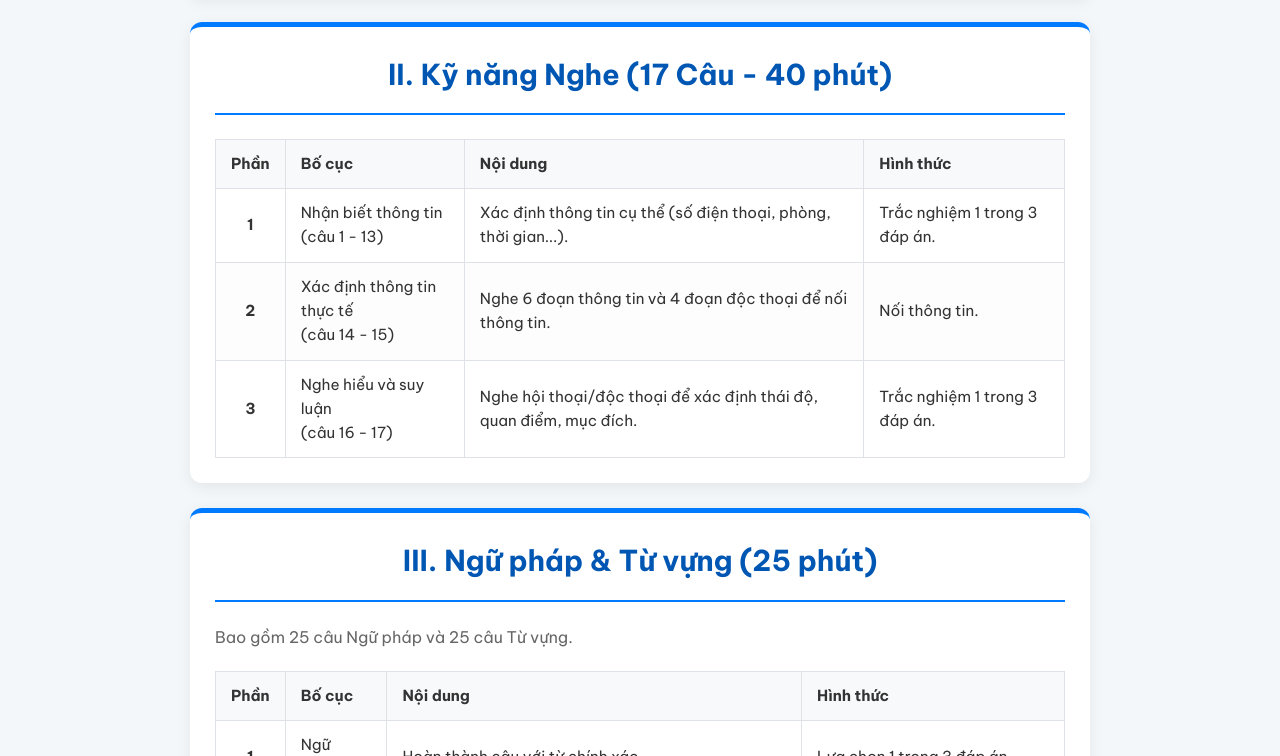
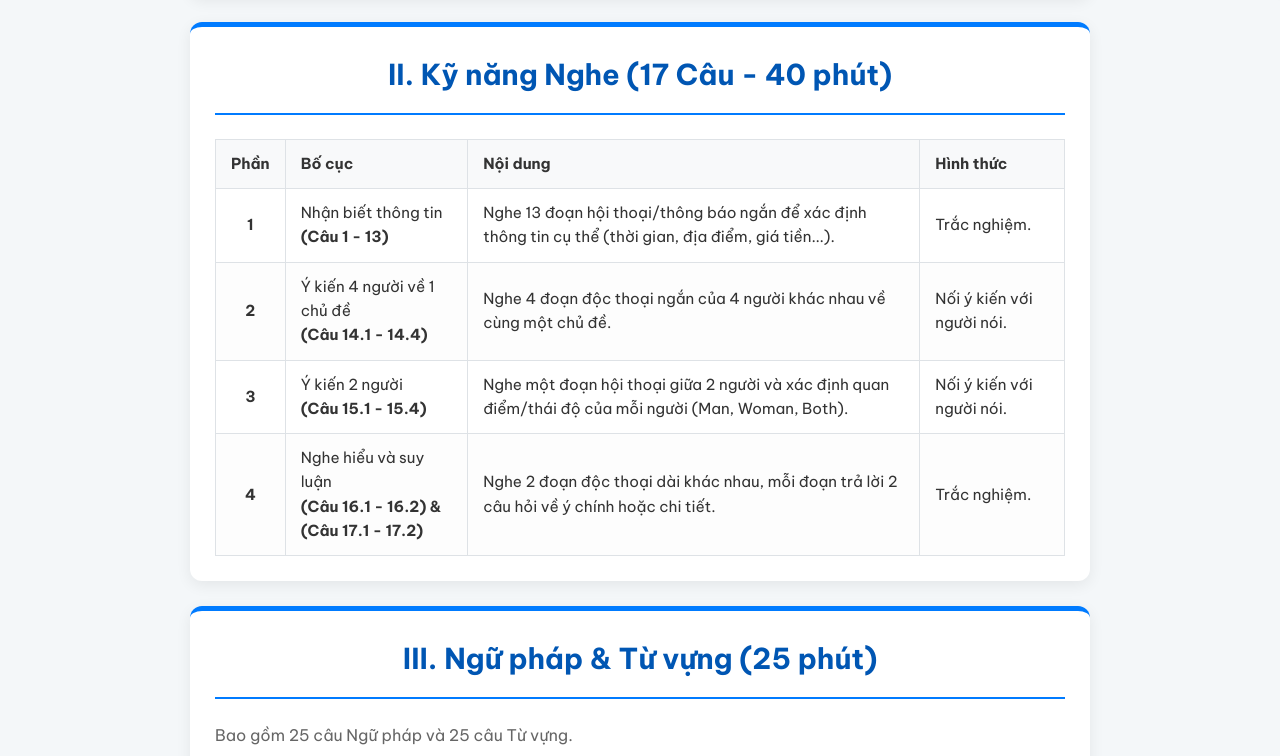
Before and after one commit to TranHuuDat2004/aptis-practice, a plain HTML site: page structure.html in a window 1280 px wide. Shown: the part 812-1568 px from the top of the page. Drawn offline with Linux system fonts and the light colour scheme.

Commit message:
minor fix

```diff
--- a/components/header.html
+++ b/components/header.html
@@ -32,8 +32,8 @@
                     <div class="dropdown-content">
                         <a href="listening_part1.html">Part 1 (1-13)</a>
                         <a href="listening_part14.html">Part 2 (Câu 14)</a>
-                        <a href="listening_part15.html">Part 2 (Câu 15)</a>
-                        <a href="listening_part1617.html">Part 3 (Câu 16-17)</a>
+                        <a href="listening_part15.html">Part 3 (Câu 15)</a>
+                        <a href="listening_part1617.html">Part 4 (Câu 16-17)</a>
                         <a href="listening_cheatsheet.html">Bảng Key Tổng hợp</a>
                     </div>
                 </li>
@@ -102,8 +102,8 @@
                     <a href="listening_overview.html">- Tổng quan</a>
                     <a href="listening_part1.html">- Part 1 (1-13)</a>
                     <a href="listening_part14.html">- Part 2 (Câu 14)</a>
-                    <a href="listening_part15.html">- Part 2 (Câu 15)</a>
-                    <a href="listening_part1617.html">- Part 3 (Câu 16-17)</a>
+                    <a href="listening_part15.html">- Part 3 (Câu 15)</a>
+                    <a href="listening_part1617.html">- Part 4 (Câu 16-17)</a>
                     <a href="listening_cheatsheet.html">- Bảng Key Tổng hợp</a>
                 </div>
             </li>
--- a/structure.html
+++ b/structure.html
@@ -1,5 +1,6 @@
 <!DOCTYPE html>
 <html lang="vi">
+
 <head>
     <meta charset="UTF-8">
     <meta name="viewport" content="width=device-width, initial-scale=1.0">
@@ -10,6 +11,7 @@
     <link href="https://fonts.googleapis.com/css2?family=Be+Vietnam+Pro:wght@400;500;700&display=swap" rel="stylesheet">
     <link rel="icon" href="img/favicon.png" type="image/x-icon">
 </head>
+
 <body>
     <header id="header-placeholder"></header>
     <div class="content-pusher">
@@ -43,19 +45,22 @@
                                 <tr>
                                     <td>2</td>
                                     <td>Mô tả, đưa quan điểm</td>
-                                    <td>Mô tả 1 bức tranh và trả lời 2 câu hỏi liên quan <br> (kể câu chuyện quá khứ + quan điểm bản thân).</td>
+                                    <td>Mô tả 1 bức tranh và trả lời 2 câu hỏi liên quan <br> (kể câu chuyện quá khứ +
+                                        quan điểm bản thân).</td>
                                     <td>45 giây cho mỗi câu trả lời.</td>
                                 </tr>
                                 <tr>
                                     <td>3</td>
                                     <td>Mô tả, so sánh</td>
-                                    <td>Mô tả & so sánh 2 bức tranh, trả lời 2 câu hỏi liên quan (quan điểm bản thân).</td>
+                                    <td>Mô tả & so sánh 2 bức tranh, trả lời 2 câu hỏi liên quan (quan điểm bản thân).
+                                    </td>
                                     <td>45 giây cho mỗi câu trả lời.</td>
                                 </tr>
                                 <tr>
                                     <td>4</td>
                                     <td>Thảo luận</td>
-                                    <td>Trả lời 3 câu hỏi về 1 chủ đề (kể câu chuyện quá khứ + cảm xúc của mình + quan điểm bản thân). </td>
+                                    <td>Trả lời 3 câu hỏi về 1 chủ đề (kể câu chuyện quá khứ + cảm xúc của mình + quan
+                                        điểm bản thân). </td>
                                     <td>1 phút chuẩn bị & 2 phút trả lời.</td>
                                 </tr>
                             </tbody>
@@ -78,22 +83,34 @@
                             </thead>
                             <tbody>
                                 <tr>
-                                    <td>1</td>
-                                    <td>Nhận biết thông tin <br>  (câu 1 - 13)</td>
-                                    <td>Xác định thông tin cụ thể (số điện thoại, phòng, thời gian...).</td>
-                                    <td>Trắc nghiệm 1 trong 3 đáp án.</td>
+                                    <td><strong> 1</strong></td>
+                                    <td>Nhận biết thông tin <br> <strong>(Câu 1 - 13)</strong></td>
+                                    <td>Nghe 13 đoạn hội thoại/thông báo ngắn để xác định thông tin cụ thể (thời gian,
+                                        địa điểm, giá tiền...).</td>
+                                    <td>Trắc nghiệm.</td>
                                 </tr>
                                 <tr>
-                                    <td>2 </td>
-                                    <td>Xác định thông tin thực tế <br> (câu 14 - 15)</td>
-                                    <td>Nghe 6 đoạn thông tin và 4 đoạn độc thoại để nối thông tin.</td>
-                                    <td>Nối thông tin.</td>
+                                    <td><strong> 2</strong></td>
+                                    <td>Ý kiến 4 người về 1 chủ đề <br> <strong>(Câu 14.1 - 14.4)</strong></td>
+                                    <td>Nghe 4 đoạn độc thoại ngắn của 4 người khác nhau về cùng một chủ đề.
+
+                                    <td>Nối ý kiến với người nói.</td>
                                 </tr>
                                 <tr>
-                                    <td>3</td>
-                                    <td>Nghe hiểu và suy luận <br>  (câu 16 - 17)</td>
-                                    <td>Nghe hội thoại/độc thoại để xác định thái độ, quan điểm, mục đích.</td>
-                                    <td>Trắc nghiệm 1 trong 3 đáp án.</td>
+                                    <td><strong> 3</strong></td>
+                                    <td>Ý kiến 2 người <br> <strong>(Câu 15.1 - 15.4)</strong></td>
+                                    <td>
+                                        Nghe một đoạn hội thoại giữa 2 người và xác định quan điểm/thái độ của
+                                        mỗi người (Man, Woman, Both).</td>
+                                    <td>Nối ý kiến với người nói.</td>
+                                </tr>
+                                <tr>
+                                    <td><strong> 4</strong></td>
+                                    <td>Nghe hiểu và suy luận <br> <strong>(Câu 16.1 - 16.2) & (Câu 17.1 -
+                                            17.2)</strong></td>
+                                    <td>Nghe 2 đoạn độc thoại dài khác nhau, mỗi đoạn trả lời 2 câu hỏi về ý chính hoặc
+                                        chi tiết.</td>
+                                    <td>Trắc nghiệm.</td>
                                 </tr>
                             </tbody>
                         </table>
@@ -211,7 +228,8 @@
                                     <td>4</td>
                                     <td>Viết thư</td>
                                     <td>Viết 1 email thân mật và 1 email trang trọng.</td>
-                                    <td>Thân mật: ~50 từ <br>(tối đa 75 từ)<br>Trang trọng: ~150 từ <br>(tối đa 225 từ)</td>
+                                    <td>Thân mật: ~50 từ <br>(tối đa 75 từ)<br>Trang trọng: ~150 từ <br>(tối đa 225 từ)
+                                    </td>
                                 </tr>
                             </tbody>
                         </table>
@@ -221,7 +239,8 @@
                 <!-- MOTIVATIONAL QUOTE -->
                 <section class="motivational-quote">
                     <blockquote>
-                        <p>“Thành công không phải là ngẫu nhiên. Nó là làm việc chăm chỉ, kiên trì, học hỏi, hy sinh và quan trọng nhất là yêu những gì bạn đang làm.”</p>
+                        <p>“Thành công không phải là ngẫu nhiên. Nó là làm việc chăm chỉ, kiên trì, học hỏi, hy sinh và
+                            quan trọng nhất là yêu những gì bạn đang làm.”</p>
                         <footer>– Pelé</footer>
                     </blockquote>
                 </section>
@@ -232,4 +251,5 @@
     </div>
     <script src="js/main.js"></script>
 </body>
+
 </html>
```
Also changed, not shown: index.html (+2 -2 lines), listening.html (+22 -9 lines). Lines whose indentation alone changed are shown as unchanged.
